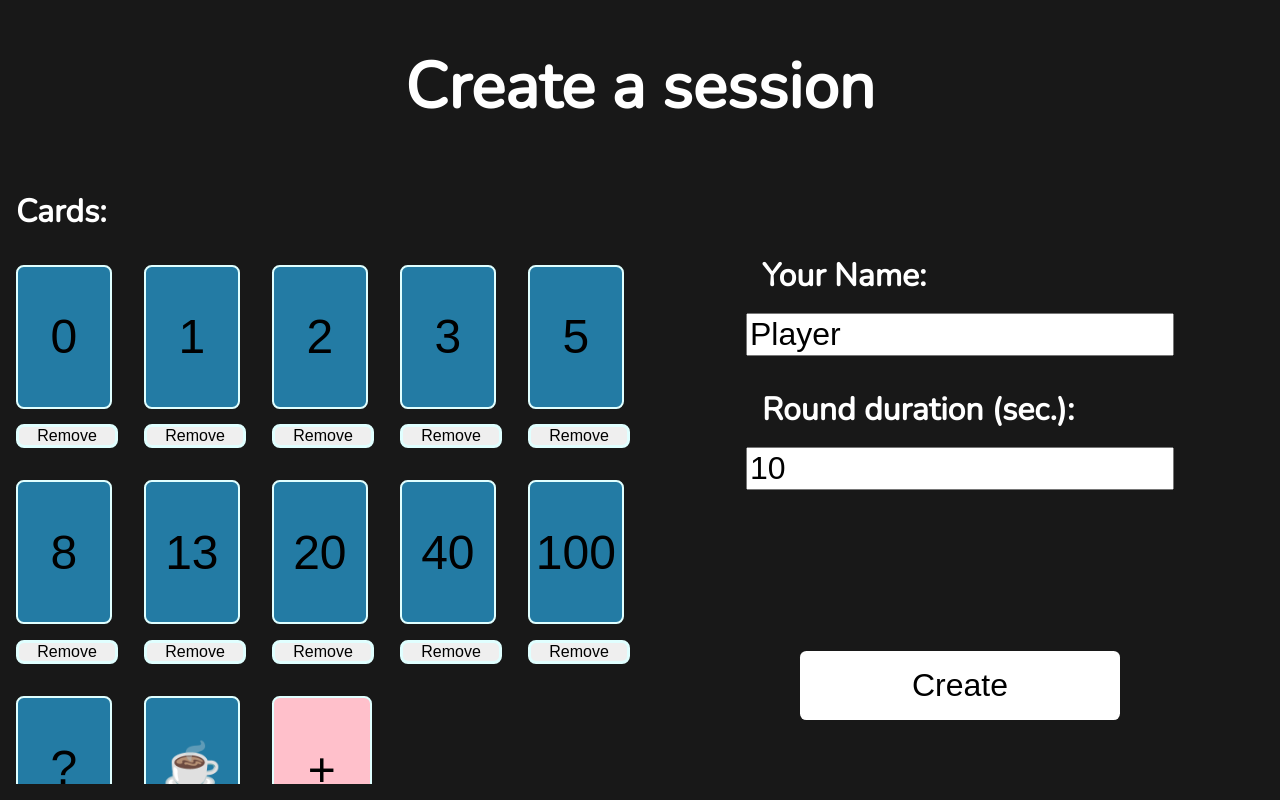
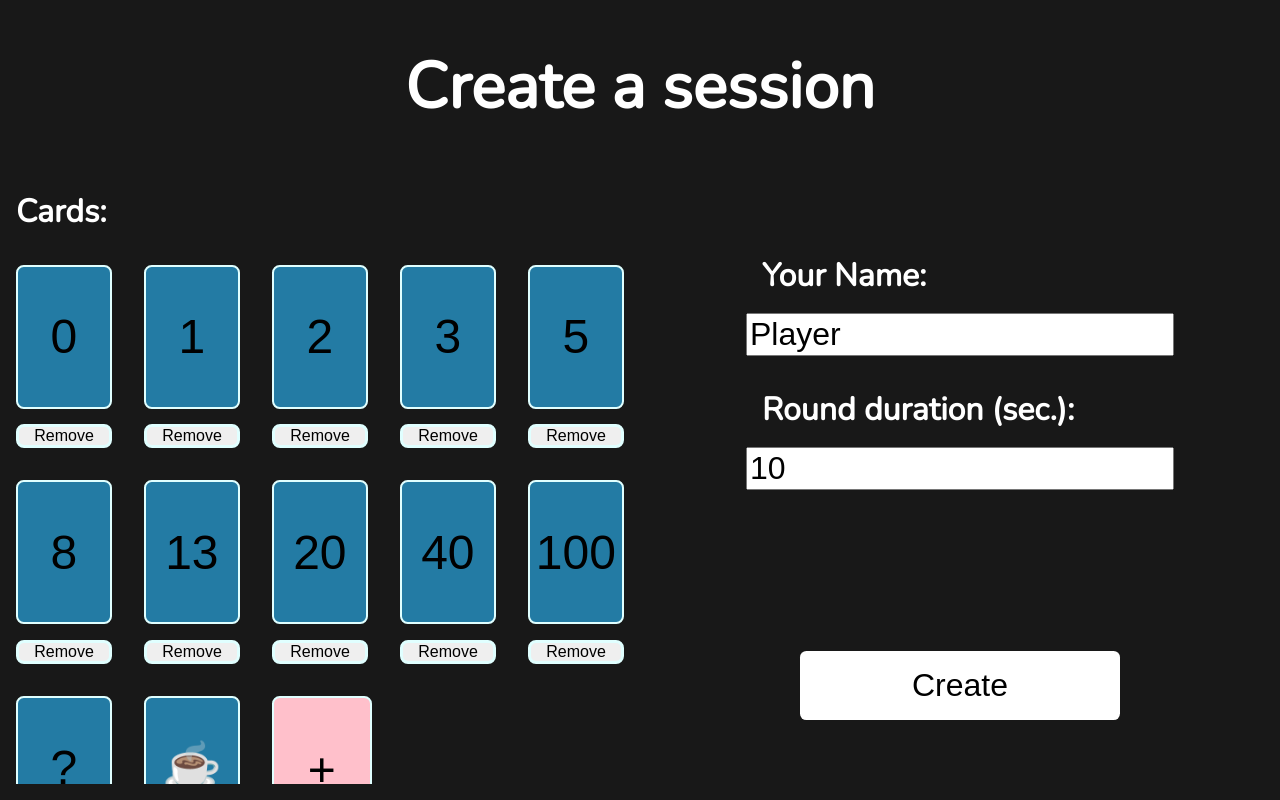
Before and after one commit to FFixit/planning-poker, a React (Vite) app in the folder frontend/: page /game in a window 1280 px wide. Built offline with nearby package versions, Linux system fonts and the light colour scheme; no server answers.

Commit message:
fixes remove buttons being too large

```diff
--- a/frontend/src/game/creation/EditableCard.css
+++ b/frontend/src/game/creation/EditableCard.css
@@ -24,7 +24,6 @@ div.editable-card > button.remove-button {
 	border: 0.2em solid lightcyan;
 	margin: 0 1em 1em 1em;
 	border-radius: 0.5em;
-	box-sizing: content-box;
     padding: 0;
 }
 
```
